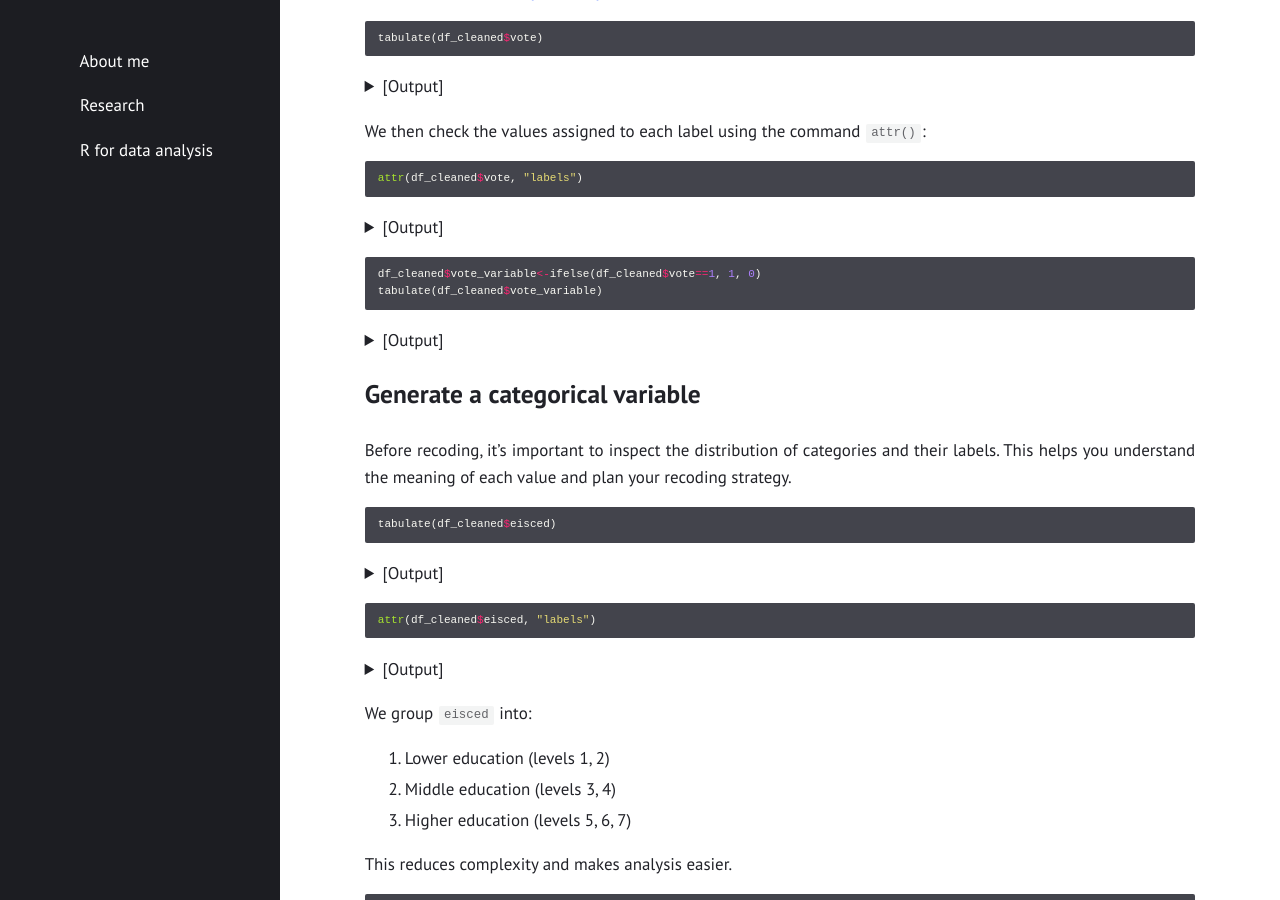
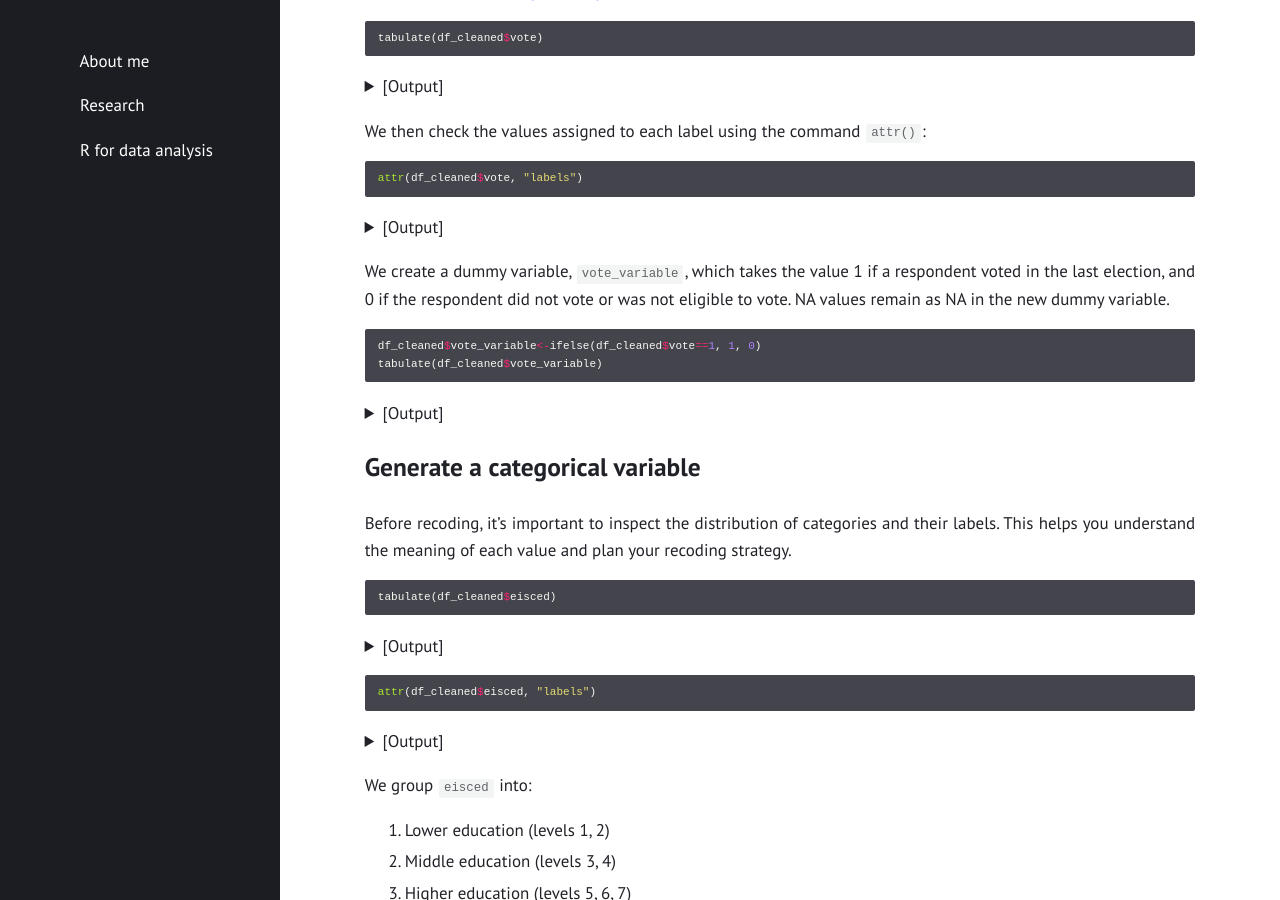
Before and after one commit to gubellom/gubellom.github.io, a Jekyll site: the page built from R files/Manipulation.md, in a window 1280 px wide and 900 px high, scrolled down 1126 px. Built offline with Jekyll 4.4.1, drawn with Linux system fonts in a browser that asks for light colours.

Commit message:
Update Manipulation.md
Signed-off-by: Michele Gubello <62111923+gubellom@users.noreply.github.com>

````diff
--- a/R files/Manipulation.md
+++ b/R files/Manipulation.md
@@ -75,6 +75,8 @@
                   NA                   NA
   </pre>
 </details>
+
+We create a dummy variable, `vote_variable`, which takes the value 1 if a respondent voted in the last election, and 0 if the respondent did not vote or was not eligible to vote. NA values remain as NA in the new dummy variable.
 
 ```r
 df_cleaned$vote_variable<-ifelse(df_cleaned$vote==1, 1, 0)
````
